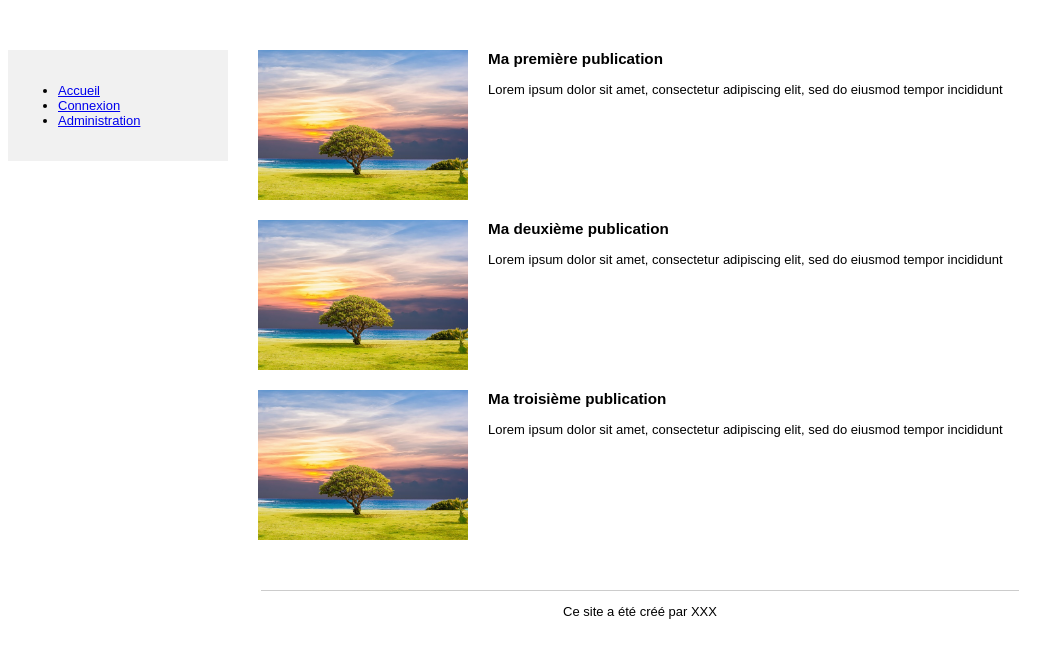
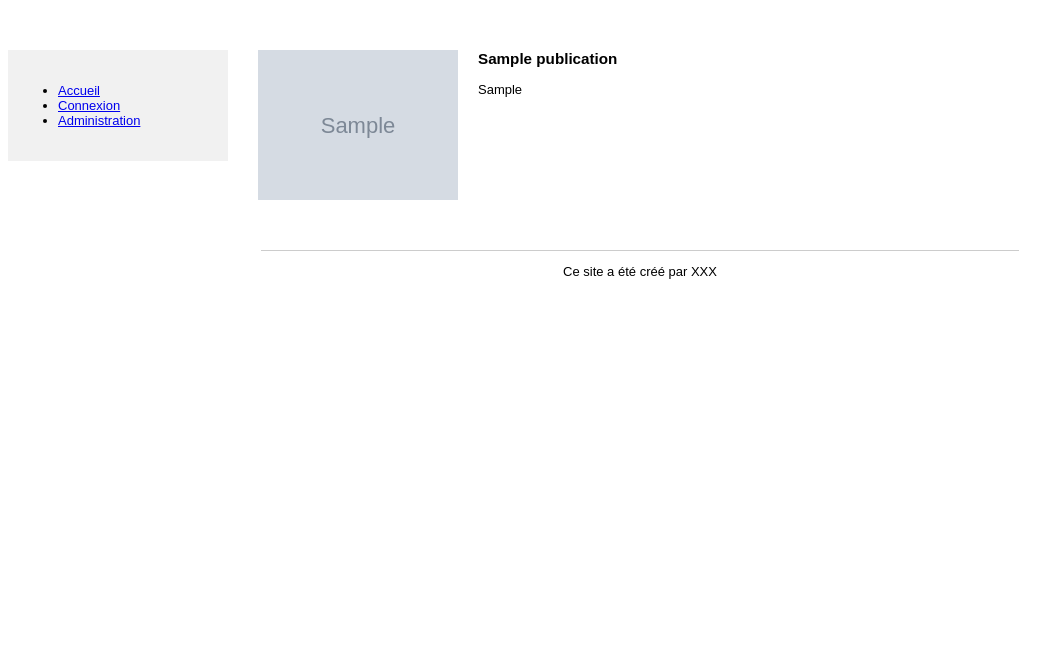
Before and after one commit to ThomatoKetchup/blog, a PHP site: page / in a window 1280 px wide. Shown: the part 114-772 px from the top of the page, without its empty margins (0-1058 px from the left). Run offline with PHP 8.4, Linux system fonts and the light colour scheme; tables that the repository leaves empty or names only in its code hold one stand-in row (values such as "Sample post"); grey boxes marked "Sample" are stand-in pictures.

Commit message:
liste des publicqtions

```diff
--- a/index.php
+++ b/index.php
@@ -3,35 +3,47 @@
 require "includes/head.php";
 ?>
 <body>
+
+
+
 	<?php
 	include_once "includes/header.php";
 
 	include_once "includes/menu.php";
+
+
+try
+{
+	$bdd = new PDO('mysql:host=localhost;dbname=blogDB;charset=utf8', 'root', '');
+}
+catch (Exception $e)
+{
+        die('Erreur : ' . $e->getMessage());
+}
+
+	$reponse = $bdd->query('SELECT * FROM publications');
 ?>
 
 <section>
+
+<?php
+while ($donnees = $reponse->fetch())
+{
+?>
 	<article>
-			<img src="./tree.jpg" alt="Arbre" />
-			<h3>Ma première publication</h3>
+		<img src="<?php echo $donnees['image']; ?>" alt="Arbre" />
+		<h3><?php echo $donnees['titre']; ?></h3>
 		<p>
-				Lorem ipsum dolor sit amet, consectetur adipiscing elit, sed do eiusmod tempor incididunt
+			<?php echo $donnees['corp']; ?>
 		</p>
 	</article>
-		<article>
-			<img src="./tree.jpg" alt="Arbre" />
-			<h3>Ma deuxième publication</h3>
-			<p>
-				Lorem ipsum dolor sit amet, consectetur adipiscing elit, sed do eiusmod tempor incididunt
-			</p>
-		</article>
-		<article>
-			<img src="./tree.jpg" alt="Arbre" />
-			<h3>Ma troisième publication</h3>
-			<p>
-				Lorem ipsum dolor sit amet, consectetur adipiscing elit, sed do eiusmod tempor incididunt
-			</p>
-		</article>
+<?php
+}
+$reponse->closeCursor(); // Termine le traitement de la requête ?>
+
+
 </section>
+
 	<?php
 	include_once "includes/footer.php";
 	?>
--- a/style.css
+++ b/style.css
@@ -61,3 +61,7 @@ input
 {
 	margin-top:10px;
 }
+
+img{
+	max-width: 250px;
+}
```
Also changed, not shown: images/ronaldo.jpg (added), images/tennis.jpg (added). Lines whose indentation alone changed are shown as unchanged.
